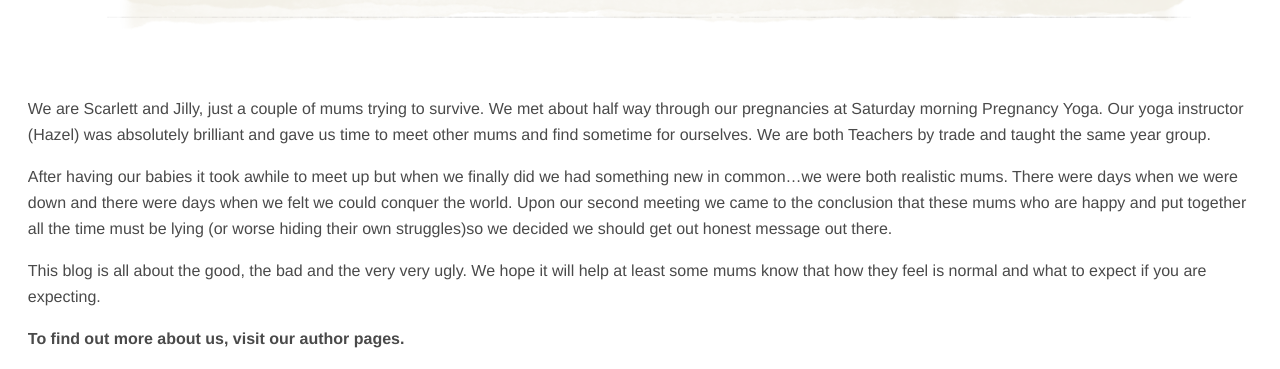
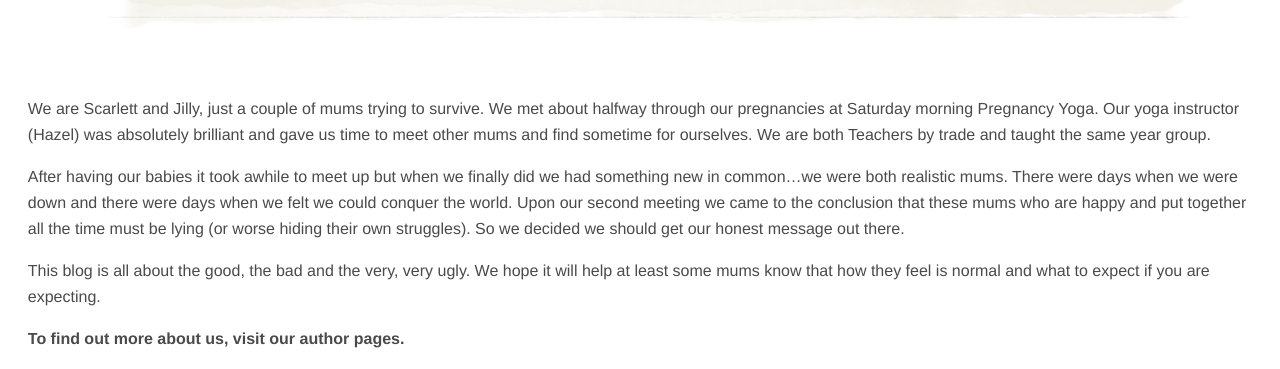
Before and after one commit to apinchofsalt/apinchofsalt.github.io, a Jekyll site: the page built from about.md, in a window 1280 px wide. Shown: the part 362-731 px from the top of the page. Built offline with Jekyll 4.4.1, drawn with Linux system fonts in a browser that asks for light colours; nearby versions of some CDN libraries.

Commit message:
Update about.md

```diff
--- a/about.md
+++ b/about.md
@@ -2,11 +2,11 @@
 layout: page
 ---
 
-We are Scarlett and Jilly, just a couple of mums trying to survive. We met about half way through our pregnancies at Saturday morning Pregnancy Yoga. Our yoga instructor (Hazel) was absolutely brilliant and gave us time to meet other mums and find sometime for ourselves. We are both Teachers by trade and taught the same year group.
+We are Scarlett and Jilly, just a couple of mums trying to survive. We met about halfway through our pregnancies at Saturday morning Pregnancy Yoga. Our yoga instructor (Hazel) was absolutely brilliant and gave us time to meet other mums and find sometime for ourselves. We are both Teachers by trade and taught the same year group.
 
-After having our babies it took awhile to meet up but when we finally did we had something new in common...we were both realistic mums. There were days when we were down and there were days when we felt we could conquer the world. Upon our second meeting we came to the conclusion that these mums who are happy and put together all the time must be lying (or worse hiding their own struggles)so we decided we should get out honest message out there.
+After having our babies it took awhile to meet up but when we finally did we had something new in common...we were both realistic mums. There were days when we were down and there were days when we felt we could conquer the world. Upon our second meeting we came to the conclusion that these mums who are happy and put together all the time must be lying (or worse hiding their own struggles). So we decided we should get our honest message out there.
 
-This blog is all about the good, the bad and the very very ugly. We hope it will help at least some mums know that how they feel is normal and what to expect if you are expecting.
+This blog is all about the good, the bad and the very, very ugly. We hope it will help at least some mums know that how they feel is normal and what to expect if you are expecting.
 
 
 
```
